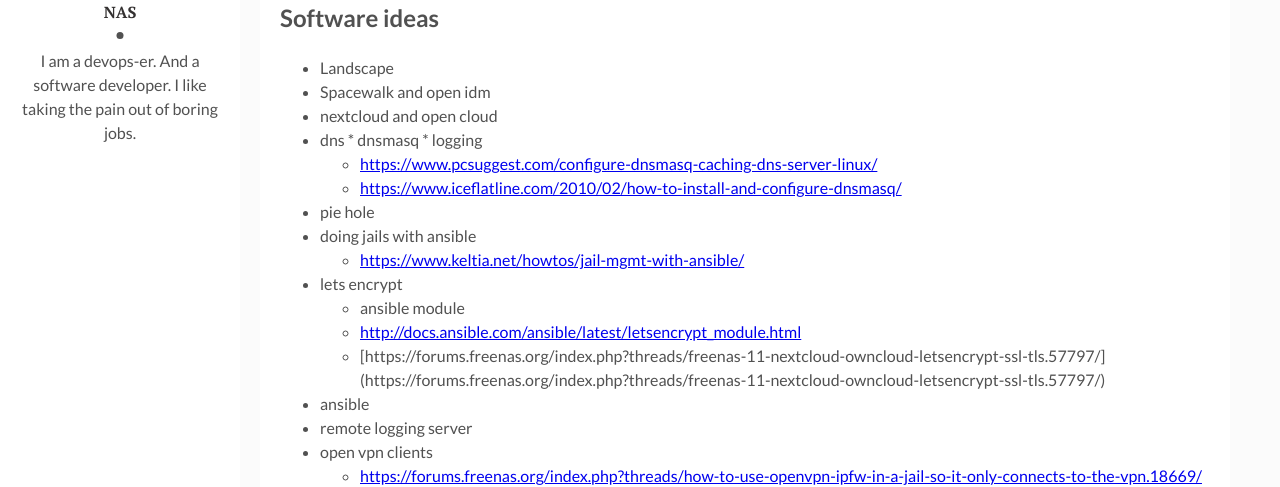
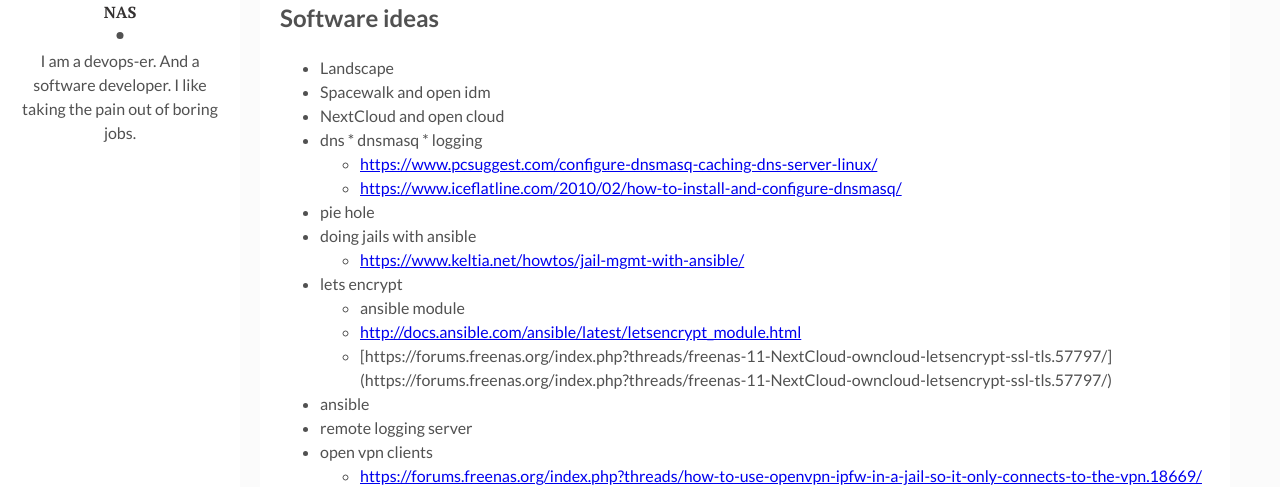
Before and after one commit to coetzeer/coetzeer, a Jekyll site: the page built from docs/post_ideas.markdown, in a window 1280 px wide and 900 px high, scrolled down 432 px. Shown: the part 154-641 px from the top of the window. Built offline with Jekyll 4.4.1, drawn with Linux system fonts in a browser that asks for light colours; comment, search, counter and statistics services are not loaded.

```diff
--- a/_posts/2018-02-04-so-many-rabbitholes.markdown
+++ b/_posts/2018-02-04-so-many-rabbitholes.markdown
@@ -79,7 +79,7 @@ Installed in a jail out of the standard BSD package repo. About the easiest thin
 
 Oh the plugins. The marvelous, marvelous plugins. There are a lot of good plugins. And what's more I really like they way they work.
 
-Usually plugins are packaged and installed in a custom format that requires dark arts to extend or alter in any way (yes, that's a jab at qpkg). The great thing about FreeNAS plugins is that once they're up and running, they're just jails (not 'just jails' in a disappointed way - 'just jails' as in marvel at the simplicity and flexibility of the jails!). I installed nextcloud, transmission, transmission again to fiddle with open vpn clients, plex server, bacula_sd and xmrig. The only one that didn't work out of the box was bacula_sd.
+Usually plugins are packaged and installed in a custom format that requires dark arts to extend or alter in any way (yes, that's a jab at qpkg). The great thing about FreeNAS plugins is that once they're up and running, they're just jails (not 'just jails' in a disappointed way - 'just jails' as in marvel at the simplicity and flexibility of the jails!). I installed NextCloud, transmission, transmission again to fiddle with open vpn clients, plex server, bacula_sd and xmrig. The only one that didn't work out of the box was bacula_sd.
 
 So after a busy weekend, it's Sunday night, and I'm feeling more optimistic than ever about this project. I'm going to sign off now and spend the last few minutes of this evening looking over hard drives on komplett.ie.
 Rabbit holes on the backlog:
--- a/docs/post_ideas.markdown
+++ b/docs/post_ideas.markdown
@@ -8,7 +8,7 @@ title: "Post Ideas"
 ## Software ideas
 * Landscape
 * Spacewalk and open idm
-* nextcloud and open cloud
+* NextCloud and open cloud
 * dns * dnsmasq * logging
 	* [https://www.pcsuggest.com/configure-dnsmasq-caching-dns-server-linux/](https://www.pcsuggest.com/configure-dnsmasq-caching-dns-server-linux/)
 	* [https://www.iceflatline.com/2010/02/how-to-install-and-configure-dnsmasq/](https://www.iceflatline.com/2010/02/how-to-install-and-configure-dnsmasq/)
@@ -18,7 +18,7 @@ title: "Post Ideas"
 * lets encrypt
 	* ansible module
 	* [http://docs.ansible.com/ansible/latest/letsencrypt_module.html](http://docs.ansible.com/ansible/latest/letsencrypt_module.html)
-	* [https://forums.freenas.org/index.php?threads/freenas-11-nextcloud-owncloud-letsencrypt-ssl-tls.57797/] (https://forums.freenas.org/index.php?threads/freenas-11-nextcloud-owncloud-letsencrypt-ssl-tls.57797/)
+	* [https://forums.freenas.org/index.php?threads/freenas-11-NextCloud-owncloud-letsencrypt-ssl-tls.57797/] (https://forums.freenas.org/index.php?threads/freenas-11-NextCloud-owncloud-letsencrypt-ssl-tls.57797/)
 * ansible
 * remote logging server
 * open vpn clients
```
Also changed, not shown: _drafts/2018-05-09-backup-up-your-iphone.markdown (deleted, +0 -60 lines), _posts/2018-05-09-backup-up-your-iphone.markdown (added, +82 -0 lines), assets/img/nextcloudapp1.jpg (added), assets/img/nextcloudapp2.jpg (added).
